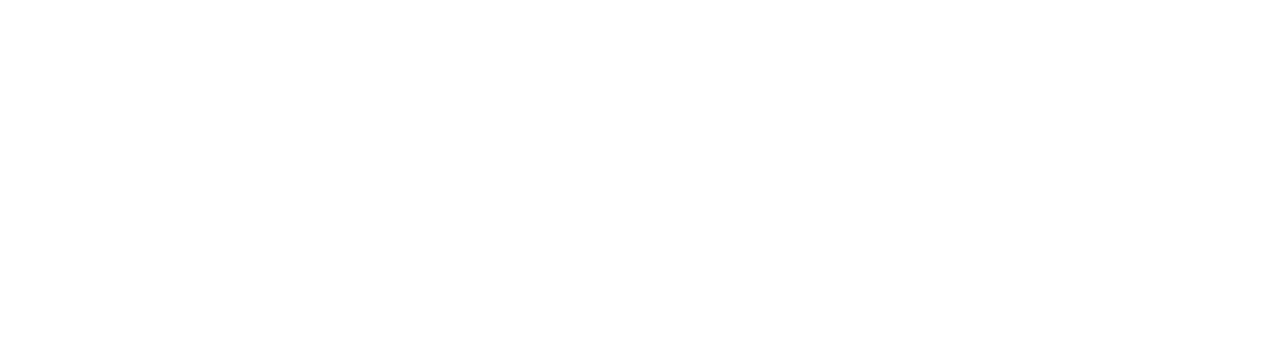
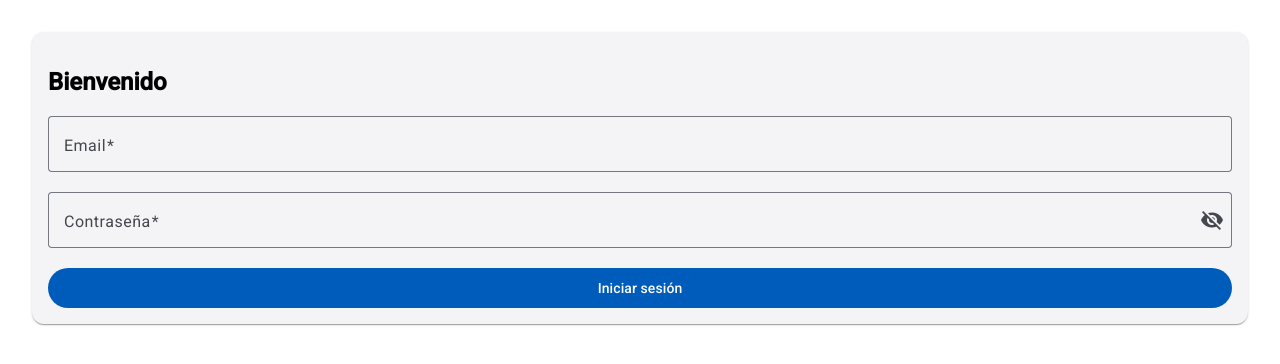
Before and after one commit to aiturrizaga/angular-crud, an Angular app: page /auth in a window 1280 px wide. Before the commit this address led to /. Shown: the top 364 px of the page. Built offline with nearby package versions, Linux system fonts and the light colour scheme.

Commit message:
Login page

```diff
--- /dev/null
+++ b/src/app/core/interfaces/auth.ts
@@ -0,0 +1,13 @@
+export interface Login {
+    email: string;
+    password: string;
+}
+
+export interface User {
+    id: number;
+    email: string;
+    password: string;
+    role: string;
+    accessToken: string;
+    expiresIn: number;
+}
--- /dev/null
+++ b/src/app/core/services/auth.service.ts
@@ -0,0 +1,36 @@
+import { HttpClient } from '@angular/common/http';
+import { inject, Injectable } from '@angular/core';
+import { environment } from '../../../environments/environment';
+import { Login, User } from '../interfaces/auth';
+import { tap } from 'rxjs';
+import { ApiResponse } from '../interfaces/api-response';
+
+@Injectable({
+  providedIn: 'root'
+})
+export class AuthService {
+  private http = inject(HttpClient);
+
+  login(request: Login) {
+    return this.http.post<ApiResponse<User>>(`${environment.api}/v1/auth`, request).pipe(
+      tap(res => {
+        if (res && res.data) {
+          localStorage.setItem('user', JSON.stringify(res.data))
+        }
+      })
+    );
+  }
+
+  logout() {
+    localStorage.removeItem('user');
+  }
+
+  get user(): User | null {
+    const data = localStorage.getItem('user');
+    if (data) {
+      return JSON.parse(data);
+    }
+    return null;
+  }
+
+}
--- /dev/null
+++ b/src/app/feature/auth/login/login.component.html
@@ -0,0 +1,25 @@
+<div class="login-container">
+    <mat-card>
+        <mat-card-header>
+            <h2>Bienvenido</h2>
+        </mat-card-header>
+        <mat-card-content>
+            <form [formGroup]="loginForm" (ngSubmit)="login()" class="flex flex-col">
+                <mat-form-field appearance="outline">
+                    <mat-label>Email</mat-label>
+                    <input matInput type="email" formControlName="email">
+                </mat-form-field>
+
+                <mat-form-field appearance="outline">
+                    <mat-label>Contraseña</mat-label>
+                    <input matInput [type]="hide() ? 'password' : 'text'" formControlName="password">
+                    <button type="button" mat-icon-button matSuffix (click)="togglePasswordVisibility()">
+                        <mat-icon>{{hide() ? 'visibility_off' : 'visibility'}}</mat-icon>
+                    </button>
+                </mat-form-field>
+
+                <button mat-flat-button type="submit">Iniciar sesión</button>
+            </form>
+        </mat-card-content>
+    </mat-card>
+</div>
--- /dev/null
+++ b/src/app/feature/auth/login/login.component.ts
@@ -0,0 +1,53 @@
+import { Component, inject, OnInit, signal } from '@angular/core';
+import { FormBuilder, FormGroup, ReactiveFormsModule, Validators } from '@angular/forms';
+import { MatButtonModule } from '@angular/material/button';
+import { MatCardModule } from '@angular/material/card';
+import { MatFormFieldModule } from '@angular/material/form-field';
+import { MatIconModule } from '@angular/material/icon';
+import { MatInputModule } from '@angular/material/input';
+import { AuthService } from '../../../core/services/auth.service';
+import { Router } from '@angular/router';
+
+@Component({
+  selector: 'app-login',
+  imports: [
+    MatCardModule,
+    MatFormFieldModule,
+    MatInputModule,
+    MatButtonModule,
+    MatIconModule,
+    ReactiveFormsModule
+  ],
+  templateUrl: './login.component.html',
+  styleUrl: './login.component.scss'
+})
+export class LoginComponent implements OnInit {
+  loginForm!: FormGroup;
+  hide = signal(true);
+  private fb = inject(FormBuilder);
+  private authService = inject(AuthService);
+  private router = inject(Router);
+
+  ngOnInit(): void {
+    this.initLoginForm();
+  }
+
+  login(): void {
+    console.log('Login:', this.loginForm.value);
+    this.authService.login(this.loginForm.value).subscribe(res => {
+      console.log('Auth', res);
+      this.router.navigateByUrl('/console');
+    });
+  }
+
+  togglePasswordVisibility() {
+    this.hide.set(!this.hide())
+  }
+
+  private initLoginForm(): void {
+    this.loginForm = this.fb.group({
+      email: ['', [Validators.required, Validators.email]],
+      password: ['', Validators.required]
+    })
+  }
+}
--- a/src/app/layout/admin-layout/admin-layout.component.html
+++ b/src/app/layout/admin-layout/admin-layout.component.html
@@ -5,13 +5,16 @@
       <img src="https://www.websmultimedia.com/style/img/trabajos/logotipo-areco.jpg" alt="Logo" height="70">
     </mat-toolbar>
     <mat-nav-list style="padding: 1rem;">
-      <a mat-list-item routerLink="products" routerLinkActive #productLink="routerLinkActive" [activated]="productLink.isActive">
+      <a mat-list-item routerLink="products" routerLinkActive #productLink="routerLinkActive"
+        [activated]="productLink.isActive">
         Productos
       </a>
-      <a mat-list-item routerLink="customers" routerLinkActive #customerLink="routerLinkActive" [activated]="customerLink.isActive">
+      <a mat-list-item routerLink="customers" routerLinkActive #customerLink="routerLinkActive"
+        [activated]="customerLink.isActive">
         Clientes
       </a>
-      <a mat-list-item routerLink="orders" routerLinkActive #orderLink="routerLinkActive" [activated]="orderLink.isActive">
+      <a mat-list-item routerLink="orders" routerLinkActive #orderLink="routerLinkActive"
+        [activated]="orderLink.isActive">
         Ventas
       </a>
     </mat-nav-list>
@@ -23,7 +26,8 @@
         <mat-icon aria-label="Side nav toggle icon">menu</mat-icon>
       </button>
       }
-      <span>Administración</span>
+      <span style="flex: 1 1 auto;">Administración</span>
+      <button mat-button [matMenuTriggerFor]="menu">{{authService.user?.email}}</button>
     </mat-toolbar>
     <!-- Add Content Here -->
     <div class="main-container">
@@ -31,3 +35,7 @@
     </div>
   </mat-sidenav-content>
 </mat-sidenav-container>
+
+<mat-menu #menu="matMenu">
+  <button mat-menu-item (click)="logout()">Cerrar sesión</button>
+</mat-menu>
--- a/src/app/layout/admin-layout/admin-layout.component.ts
+++ b/src/app/layout/admin-layout/admin-layout.component.ts
@@ -8,7 +8,9 @@
 import { MatIconModule } from '@angular/material/icon';
 import { Observable } from 'rxjs';
 import { map, shareReplay } from 'rxjs/operators';
-import { RouterLink, RouterLinkActive, RouterOutlet } from '@angular/router';
+import { Router, RouterLink, RouterLinkActive, RouterOutlet } from '@angular/router';
+import { MatMenuModule } from '@angular/material/menu';
+import { AuthService } from '../../core/services/auth.service';
 
 @Component({
   selector: 'app-admin-layout',
@@ -23,15 +25,23 @@
     AsyncPipe,
     RouterOutlet,
     RouterLink,
-    RouterLinkActive
+    RouterLinkActive,
+    MatMenuModule
   ]
 })
 export class AdminLayoutComponent {
   private breakpointObserver = inject(BreakpointObserver);
+  private router = inject(Router);
+  authService = inject(AuthService);
 
   isHandset$: Observable<boolean> = this.breakpointObserver.observe(Breakpoints.Handset)
     .pipe(
       map(result => result.matches),
       shareReplay()
     );
+
+  logout(): void {
+    this.authService.logout();
+    this.router.navigateByUrl('/auth');
+  }
 }
--- a/src/environments/environment.development.ts
+++ b/src/environments/environment.development.ts
@@ -1,4 +1,5 @@
 export const environment = {
     mode: 'dev',
     api: 'https://fastapi-workshop-3953.onrender.com'
+    //api: 'http://localhost:9099'
 };
--- a/src/styles.scss
+++ b/src/styles.scss
@@ -9,6 +9,11 @@
 body {
     margin: 0;
     font-family: Roboto, "Helvetica Neue", sans-serif;
+}
+
+.login-container {
+    margin: 2rem 2rem 2rem 2rem;
+    padding-bottom: 4rem;
 }
 
 .main-container {
```
Also changed, not shown: src/app/app.routes.ts (+11 -6 lines), src/app/feature/auth/login/login.component.scss (added), 1 other file (tests, documents, lock files or other folders).
